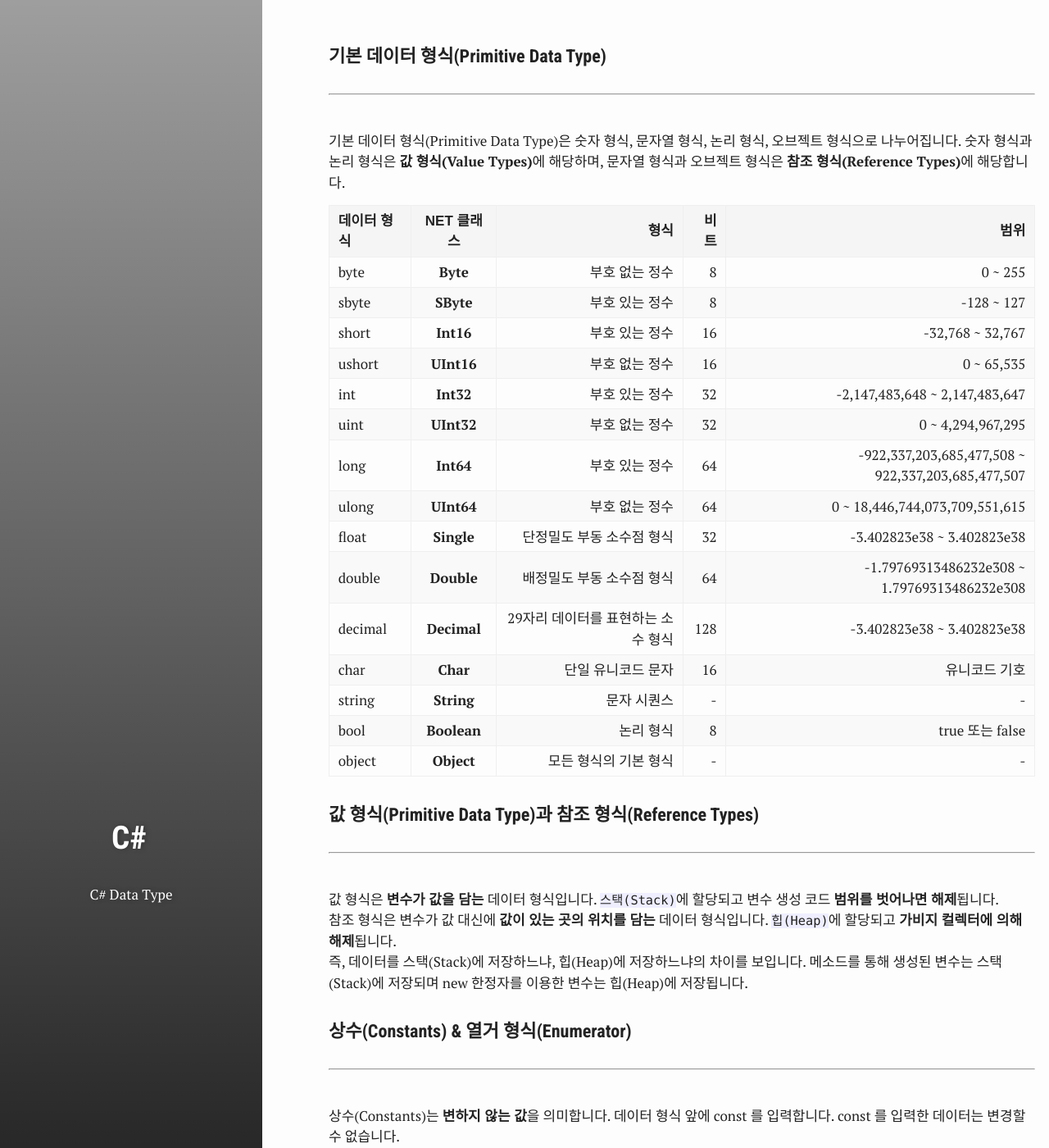
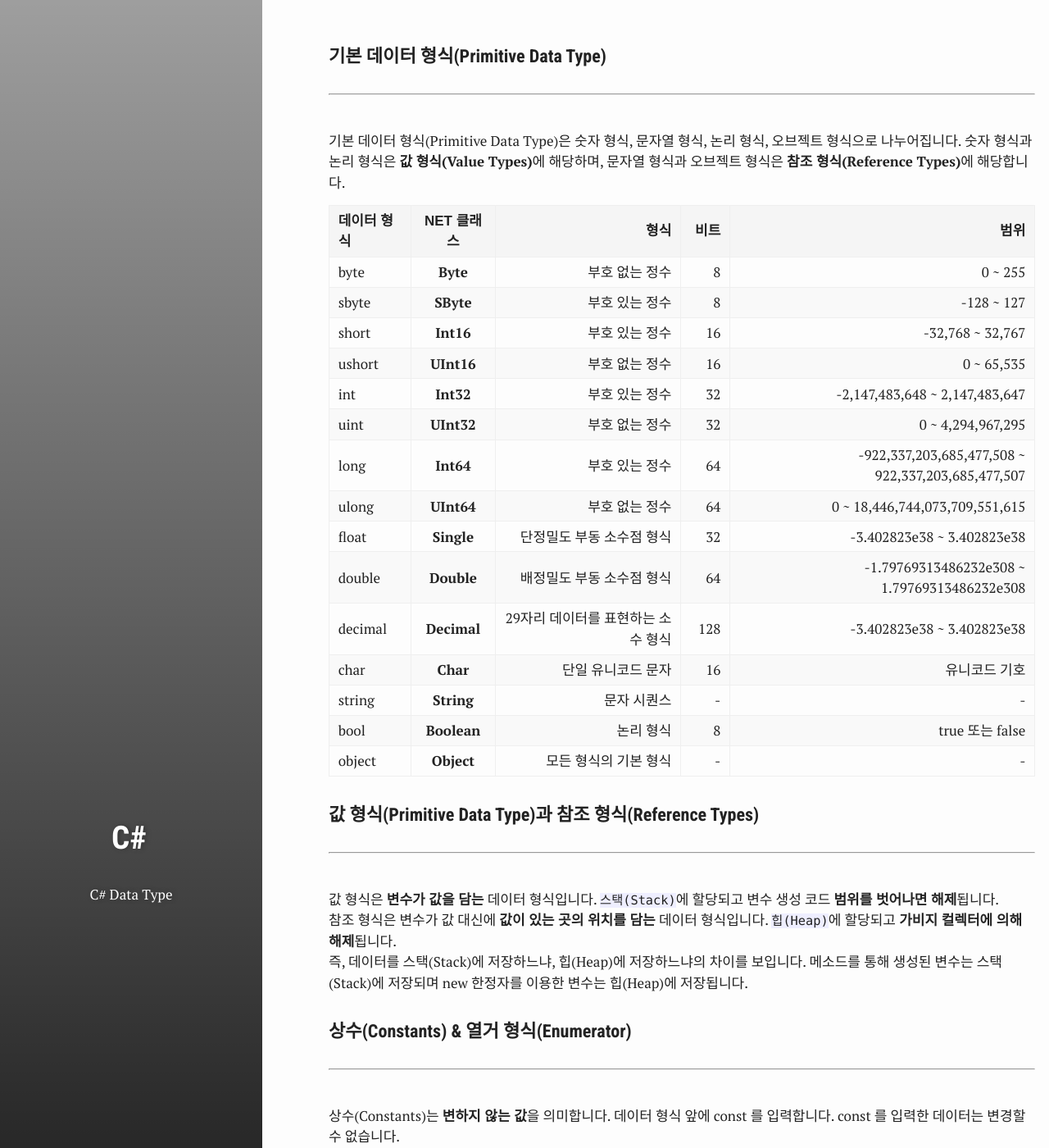
Before and after one commit to test076923/076923.github.io, a Jekyll site: the page built from _posts/2017-08-22-C#-9.md, in a window 1280 px wide and 1400 px high, scrolled down 1472 px. Shown: the whole window at 82% size. Built offline with Jekyll 4.4.1, drawn with Linux system fonts in a browser that asks for light colours; comment, search, counter and statistics services are not loaded.

Commit message:
Update _base.scss

```diff
--- a/assets/_sass/_base.scss
+++ b/assets/_sass/_base.scss
@@ -123,6 +123,8 @@
 table th {
   background: #f5f5f5;
   font-family: sans-serif;
+  min-width: 60px; /*resize*/
+
 }
 th,
 td {
```
